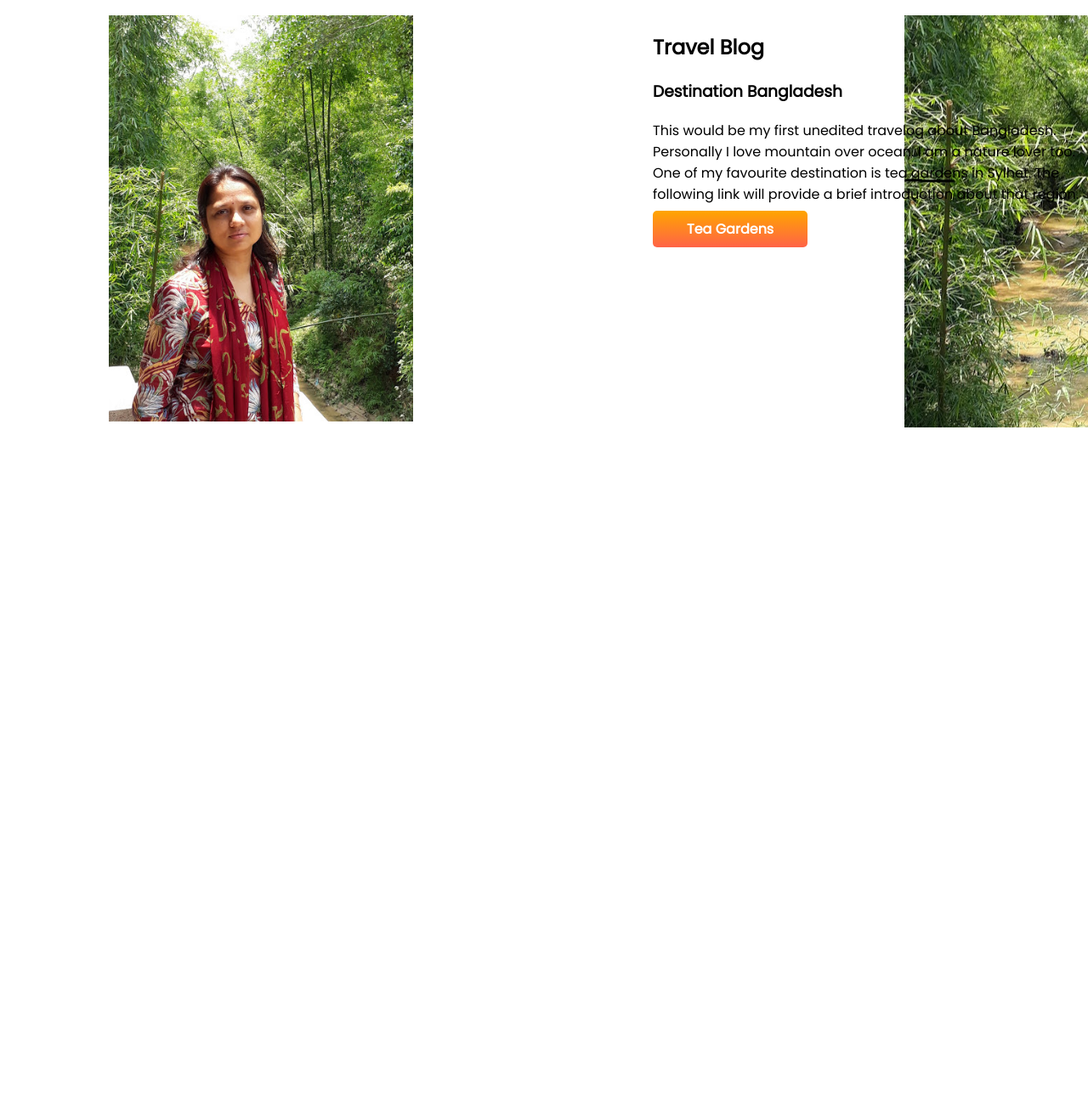
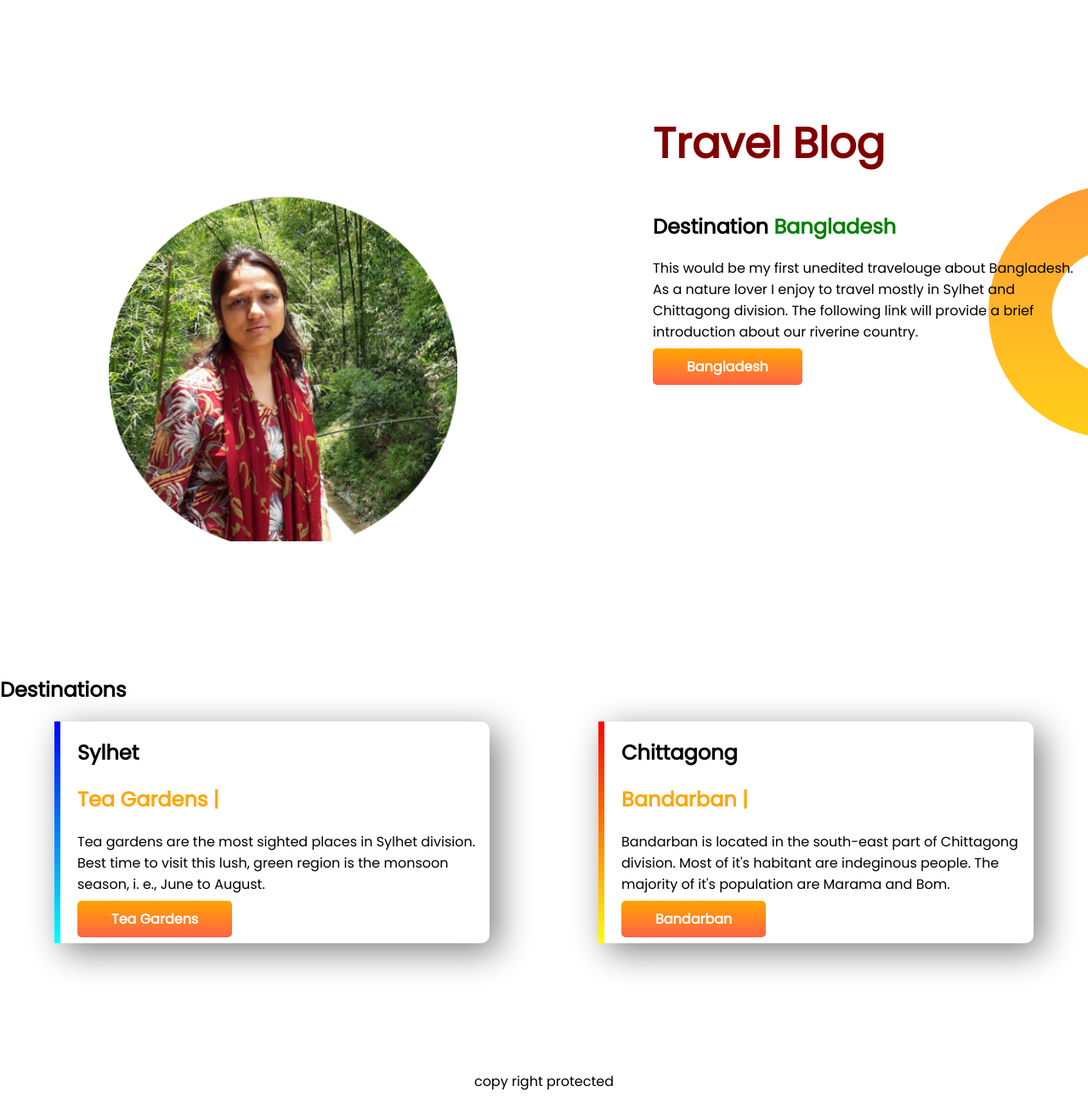
Before and after one commit to sharmin-ara/developer-portfolio, a plain HTML site: page index.html in a window 1280 px wide. Shown: the part 600-1898 px from the top of the page at 85% size. Before the commit the page ends 1253 px from the top, so only its background shows below. Drawn offline with Linux system fonts and the light colour scheme.

Commit message:
edited all stuff

```diff
--- a/index.html
+++ b/index.html
@@ -13,39 +13,71 @@
 </head>
 
 <body>
-    <section class="top-banner">
+    <section class="top-banner flexible-container">
         <div class="half-width">
             <h1>Welcome To</h1>
             <h1><span class="orange-color">Sharmin Ara's</span> World</h1>
             <p>
-                I was born in 6th of December, 1974, in Rajshahi--a beautiful town of Bangladesh. Along with my three
+                I was born in December, 1974, in Rajshahi--a beautiful town of Bangladesh, situated at the bank of river
+                Padma. Along with my three
                 siblings I spent my first eighteen years in Rajshahi University campus as my parents were faculties of
                 RU.
-                Among the four I am the youngest one. I think we all lived an exceptionally exciting and happy
-                childhood.
+                Among the four I am the youngest one. After completion of H. Sc., I came to Dhaka to study EEE in
+                <a href="https://www.buet.ac.bd/web/#/" target="_blank" rel="noopener noreferrer">BUET</a>. I did my M.
+                Sc. from <a href="https://siu.edu/">Southern
+                    Illinoise University</a> , Carbondale, USA and Ph. D from <a
+                    href="https://www.buet.ac.bd/web/#/">BUET</a>. I used
+                teach undergrad for the last twelve years. I love to travel with my family and friends, and watching
+                movies.
 
             </p>
             <a class="link-button" target="_blank" href="https://en.wikipedia.org/wiki/Rajshahi">About Rajshahi</a>
         </div>
         <div class="half-width">
-            <img src="sharmin_portfolio.jpg" alt="">
+            <img src="images/my-bg.png" alt="">
         </div>
     </section>
-    <section class="TravelBlog">
+    <section class="TravelBlog flexible-container">
         <div class="half-width">
-            <img src="images/background6_banner.jpg" alt="">
+            <img src="images/background6_banner.png" alt="">
         </div>
         <div class="half-width">
-            <h2>Travel Blog</h2>
-            <h3>Destination Bangladesh</h3>
-            <p>This would be my first unedited travelog about Bangladesh. Personally I love mountain over ocean. I am
-                a nature lover too. One of my favourite destination is tea gardens in Sylhet. The following link will
-                provide a brief introduction about that region.</p>
-            <a class="link-button" target="_blank"
-                href="https://www.lonelyplanet.com/articles/rivers-tigers-tea-experience-best-of-bangladesh">Tea
-                Gardens</a>
+            <h1 style="color: maroon;">Travel Blog</h1>
+            <h2>Destination <span style="color: green;">Bangladesh</span> </h2>
+            <p>This would be my first unedited travelouge about Bangladesh. As a nature lover I enjoy to travel mostly
+                in Sylhet and Chittagong division. The following link will
+                provide a brief introduction about our riverine country.</p>
+            <a class="link-button" target="_blank" href="https://en.wikipedia.org/wiki/Bangladesh">Bangladesh</a>
         </div>
     </section>
+    <section class="Destinations">
+        <h2>
+            Destinations
+        </h2>
+        <div class="flexible-container">
+            <div id="sylhet" class="tour-destination">
+                <h2>Sylhet</h2>
+                <h2 class="orange-color">Tea Gardens |</h2>
+                <p>Tea gardens are the most sighted places in Sylhet division. Best time to visit this lush, green
+                    region is
+                    the monsoon season, i. e., June to August.</p>
+                <p><a class="link-button" target="_blank"
+                        href="https://www.lonelyplanet.com/articles/rivers-tigers-tea-experience-best-of-bangladesh">Tea
+                        Gardens</a></p>
+            </div>
+            <div id="chittagong" class="tour-destination">
+                <h2>Chittagong</h2>
+                <h2 class="orange-color">Bandarban |</h2>
+                <p>Bandarban is located in the south-east part of Chittagong division. Most of it's habitant are
+                    indeginous people. The majority of it's population are Marama and Bom.</p>
+                <p><a class="link-button" target="_blank"
+                        href="https://www.lonelyplanet.com/bangladesh/chittagong-division/bandarban">Bandarban
+                    </a></p>
+            </div>
+    </section>
+    <footer>
+        <p>copy right protected</p>
+    </footer>
 </body>
 
 </html>
--- a/style.css
+++ b/style.css
@@ -7,15 +7,15 @@ h1{
 
 }
 .orange-color{color: orange;}
-section{
+.flexible-container{
     display: flex;
     margin-bottom: 150px;
 }
 .half-width{
-    width: 100%;padding-left: 10%;
+    width: 50%;padding-left: 10%;
 }
 .half-width img{
-    width: 70%;
+    width: 80%;
 }
 .link-button{
     background-image: linear-gradient(orange, tomato);
@@ -25,12 +25,37 @@ section{
     font-weight: 700;
 }
 .top-banner{
-   background-image: url(images/background2_banner.jpg);
+   background-image: url(images/exp-bg.png);
+
       background-repeat: no-repeat;
 }
 .TravelBlog{
-    background-image: url(images/background7_banner.jpg);
+    background-image: url(images/dream-bg.png);
        background-repeat: no-repeat;
        background-position: right;
 
  }
+ .tour-destination{
+     width: 40%;
+     margin-left: 5%;
+     margin-right: 5%;
+     padding-left: 20px;
+     border-radius: 10px;
+
+     box-shadow: 10px 10px 40px gray;
+ }
+ #sylhet{
+    border-left: 7px solid;
+     border-image: linear-gradient(blue, cyan
+     );
+     border-image-slice: 1;
+ }
+ #chittagong{
+    border-left: 7px solid;
+     border-image: linear-gradient(red, yellow
+     );
+     border-image-slice: 1;
+ }
+ footer p{
+     text-align: center;
+ }
```
Also changed, not shown: images/background2_banner.jpg (deleted), images/background3_banner.JPG (deleted), images/background4_banner.jpg (deleted), images/background5_banner.jpg (deleted), images/background6_banner.jpg (deleted), images/background6_banner.png (added), images/background7_banner.jpg (deleted), images/background_banner.jpg (deleted), images/dream-bg.png (added), images/exp-bg.png (added), images/my-bg.png (added), images/my-bg2.png (added), images/top-banner.png (added), sharmin_portfolio.jpg (deleted).
